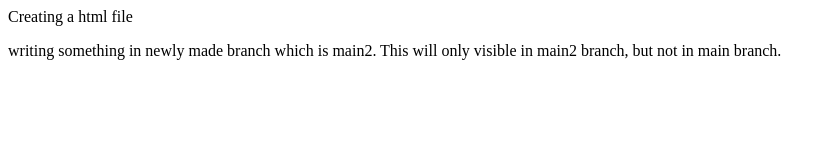
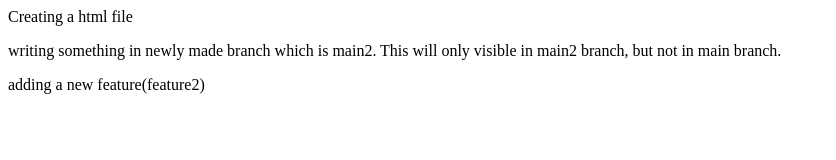
Before and after one commit to player069-bit/Phase02, a plain HTML site: page index.html in a window 1280 px wide. Shown: the whole page, without its empty margins (0-836 px from the left). Drawn offline with Linux system fonts and the light colour scheme.

Commit message:
changes in main2

```diff
--- a/index.html
+++ b/index.html
@@ -2,3 +2,4 @@
 <p>writing something in newly made branch which is main2. This will only visible in main2 branch,
     but not in main branch.
 </p>
+<p>adding a new feature(feature2)</p>
```
